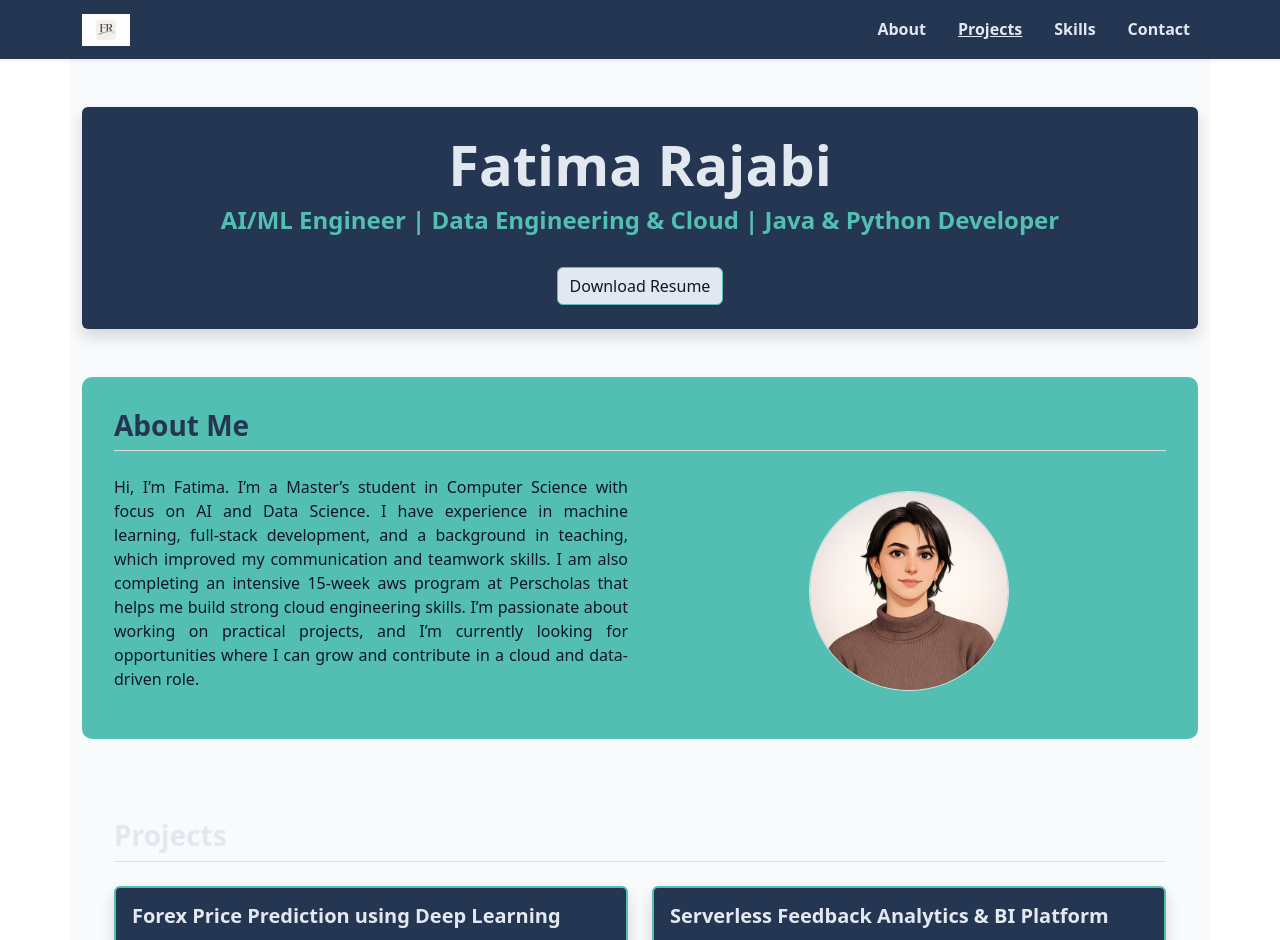
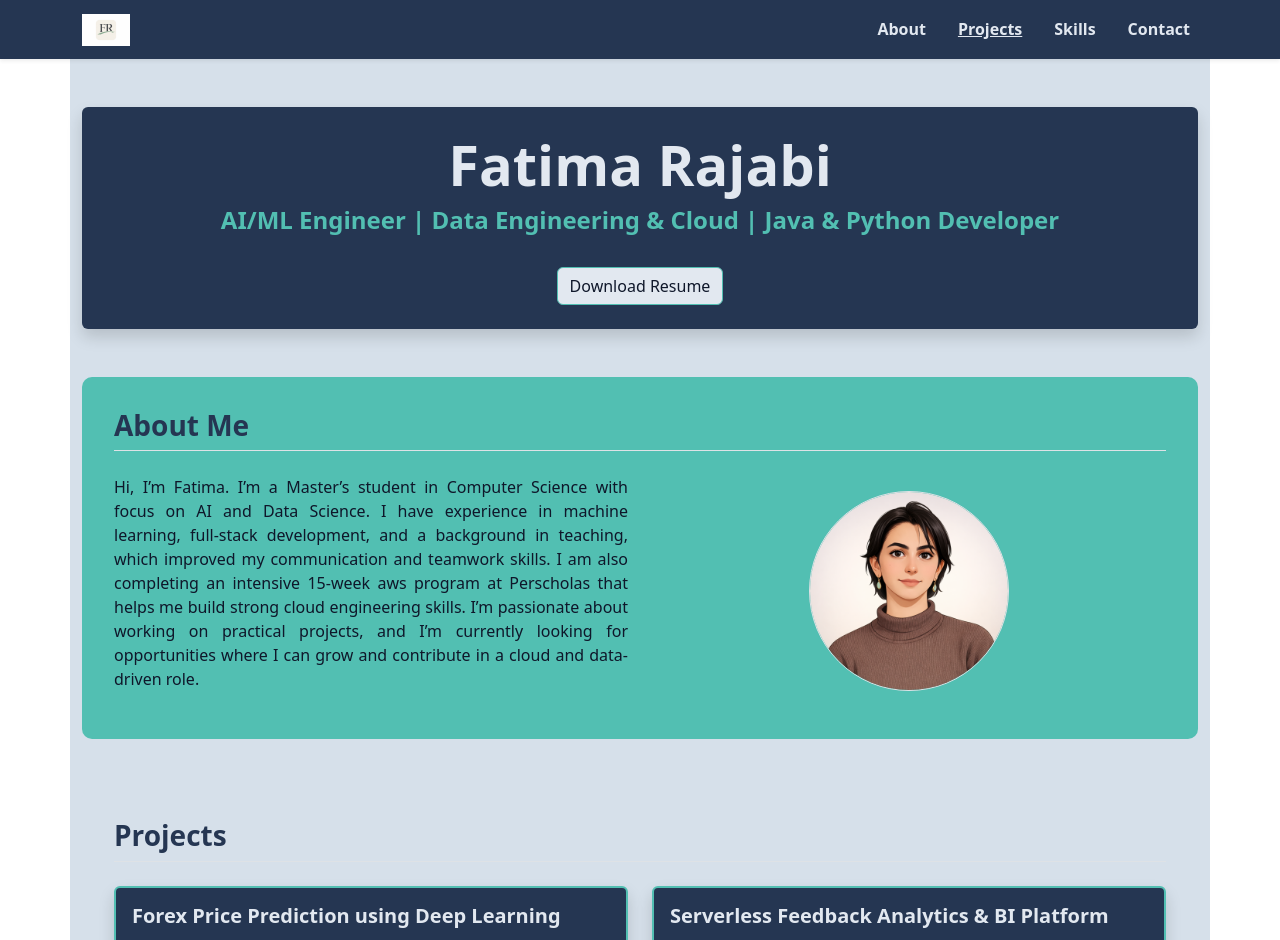
Before and after one commit to FatemehRajabi/fatemeh-portfolio, a React (Create React App) app: page / in a window 1280 px wide. Shown: the top 940 px of the page. Built offline with nearby package versions, Linux system fonts and the light colour scheme.

Commit message:
add colors

```diff
--- a/src/Portfolio.jsx
+++ b/src/Portfolio.jsx
@@ -27,8 +27,8 @@ export default function Portfolio() {
 
 const colors = {
   primary: '#253652ff',     // blue-gray
-  secondary: '#f8fafc',   // very light gray
-  accent: '#52bfb2ff',      // teal (fresh, modern)
+  secondary: '#d6e0eaff',
+  accent: '#52bfb2ff',
   highlight: '#e2e8f0',
   dark: '#0f172a'
 };
@@ -139,7 +139,7 @@ title: 'Serverless Feedback Analytics & BI Platform',
         </section>
 
         <section className="mb-5" id="projects" data-aos="fade-right" style={{ backgroundColor: colors.secondary, color: colors.highlight, padding: '2rem', borderRadius: '10px' }}>
-          <h3 className="fs-3 fw-bold mb-4 border-bottom pb-2" style={{ color: colors.highlight }}>Projects</h3>
+          <h3 className="fs-3 fw-bold mb-4 border-bottom pb-2" style={{ color: colors.primary }}>Projects</h3>
           <div className="row g-4">
             {projects.map((proj, i) => (
               <div className="col-md-6" key={i}>
```
